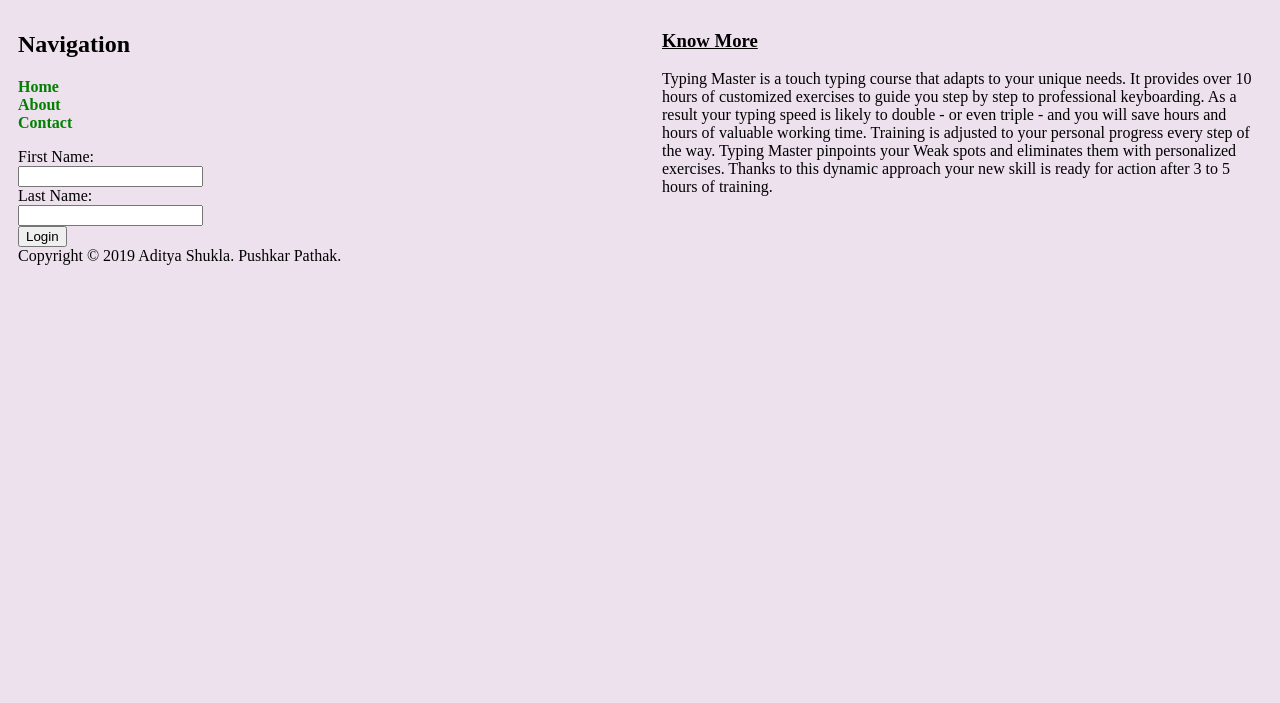
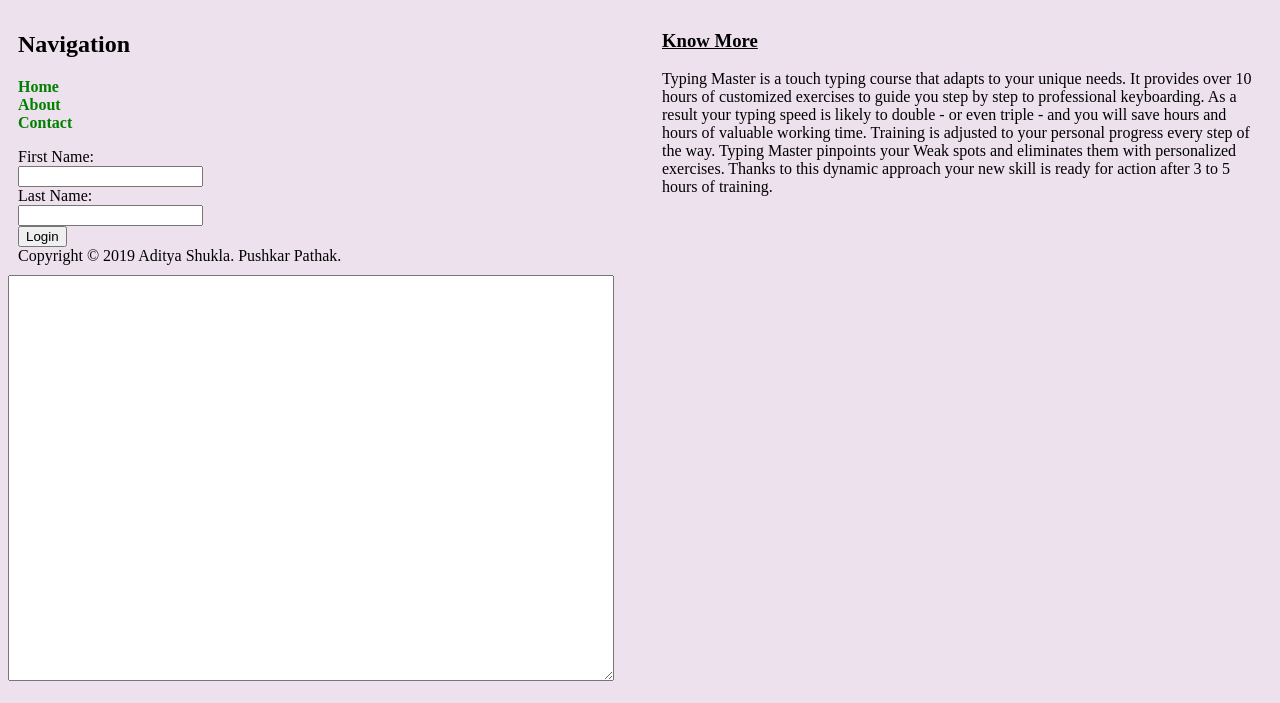
Before and after one commit to Adityash786/Typing-Master, a plain HTML site: page index.html in a window 1280 px wide. Shown: the part 97-800 px from the top of the page. Drawn offline with Linux system fonts and the light colour scheme.

Commit message:
typing block added

```diff
--- a/index.html
+++ b/index.html
@@ -46,6 +46,11 @@
                 Copyright &copy; 2019 Aditya Shukla. Pushkar Pathak.
             </div>
         </div>
+		<textarea id="typeddata" contenteditable="true" text-align="left" spellcheck="true">
+
+
+
+		</textarea>
 </body>
 
 </html>
--- a/style.css
+++ b/style.css
@@ -104,6 +104,10 @@ h3 {
     float: left;
 }
 
+#typeddata {
+	width:600px;
+	height:400px;
+}
 #footer {
     clear: both;
 }
```
